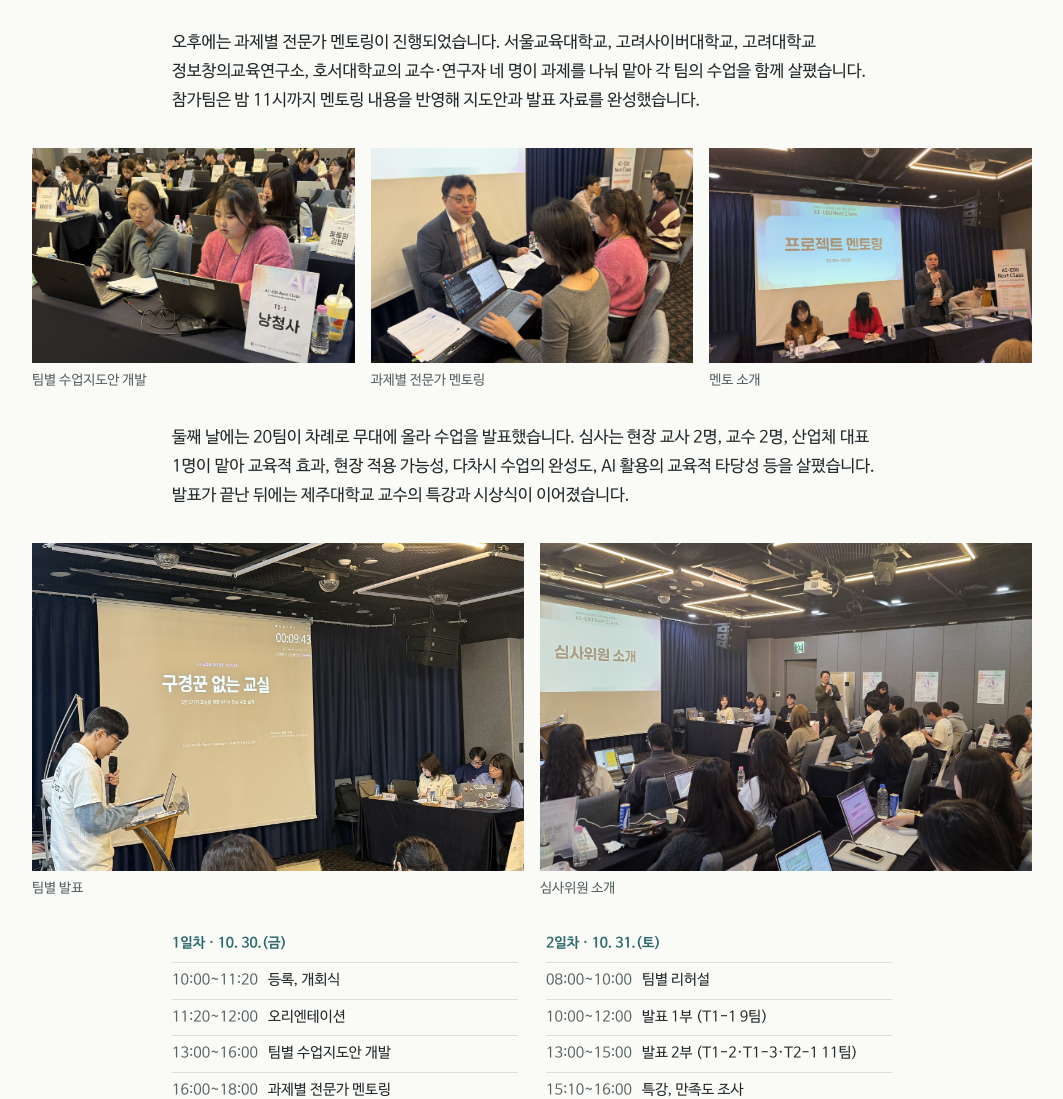
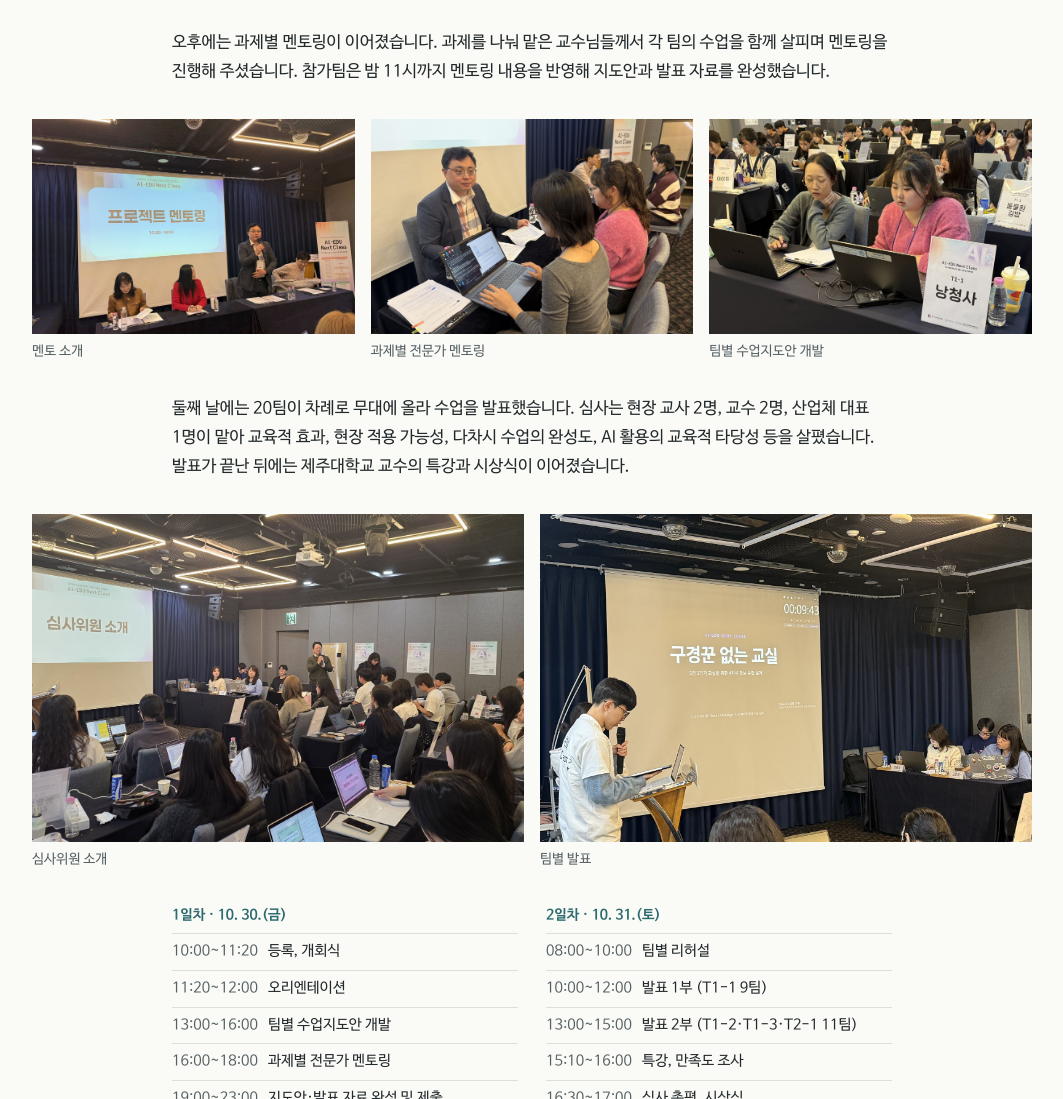
Before and after one commit to csbeti7/aiedu-newsletter, a plain HTML site: page issues/2026-11-casebook/index.html in a window 1280 px wide. Shown: the part 4321-5420 px from the top of the page, without its empty margins (108-1171 px from the left). Drawn offline with Linux system fonts and the light colour scheme.

Commit message:
사례집: 멘토 소속 비공개, 사진 순서 조정

```diff
--- a/issues/2026-11-casebook/index.html
+++ b/issues/2026-11-casebook/index.html
@@ -298,19 +298,19 @@ footer { max-width: 1000px; margin: 96px auto 0; border-top: 1px solid var(--ink
     <figure><img src="img/ice.jpg" alt="스파게티 면으로 탑을 쌓는 참가자들"><figcaption>아이스브레이킹, 스파게티 탑 쌓기</figcaption></figure>
   </div>
   <div class="col">
-    <p>오후에는 과제별 전문가 멘토링이 진행되었습니다. 서울교육대학교, 고려사이버대학교, 고려대학교 정보창의교육연구소, 호서대학교의 교수·연구자 네 명이 과제를 나눠 맡아 각 팀의 수업을 함께 살폈습니다. 참가팀은 밤 11시까지 멘토링 내용을 반영해 지도안과 발표 자료를 완성했습니다.</p>
+    <p>오후에는 과제별 멘토링이 이어졌습니다. 과제를 나눠 맡은 교수님들께서 각 팀의 수업을 함께 살피며 멘토링을 진행해 주셨습니다. 참가팀은 밤 11시까지 멘토링 내용을 반영해 지도안과 발표 자료를 완성했습니다.</p>
   </div>
   <div class="pics three wide">
+    <figure><img src="img/panel.jpg" alt="멘토 소개 시간"><figcaption>멘토 소개</figcaption></figure>
+    <figure><img src="img/mentor.jpg" alt="멘토가 팀에게 피드백하는 모습"><figcaption>과제별 전문가 멘토링</figcaption></figure>
     <figure><img src="img/team.jpg" alt="노트북으로 수업지도안을 작성하는 팀"><figcaption>팀별 수업지도안 개발</figcaption></figure>
-    <figure><img src="img/mentor.jpg" alt="멘토가 팀에게 피드백하는 모습"><figcaption>과제별 전문가 멘토링</figcaption></figure>
-    <figure><img src="img/panel.jpg" alt="멘토 소개 시간"><figcaption>멘토 소개</figcaption></figure>
   </div>
   <div class="col">
     <p>둘째 날에는 20팀이 차례로 무대에 올라 수업을 발표했습니다. 심사는 현장 교사 2명, 교수 2명, 산업체 대표 1명이 맡아 교육적 효과, 현장 적용 가능성, 다차시 수업의 완성도, AI 활용의 교육적 타당성 등을 살폈습니다. 발표가 끝난 뒤에는 제주대학교 교수의 특강과 시상식이 이어졌습니다.</p>
   </div>
   <div class="pics wide">
+    <figure><img src="img/judge.jpg" alt="심사위원 소개 장면"><figcaption>심사위원 소개</figcaption></figure>
     <figure><img src="img/talk.jpg" alt="발표하는 참가자"><figcaption>팀별 발표</figcaption></figure>
-    <figure><img src="img/judge.jpg" alt="심사위원 소개 장면"><figcaption>심사위원 소개</figcaption></figure>
   </div>
   <div class="sched col">
     <div><h3>1일차 · 10. 30.(금)</h3><table>
```
Also changed, not shown: issues/2026-11-casebook/fonts/barun-b.woff, issues/2026-11-casebook/fonts/barun-r.woff.
